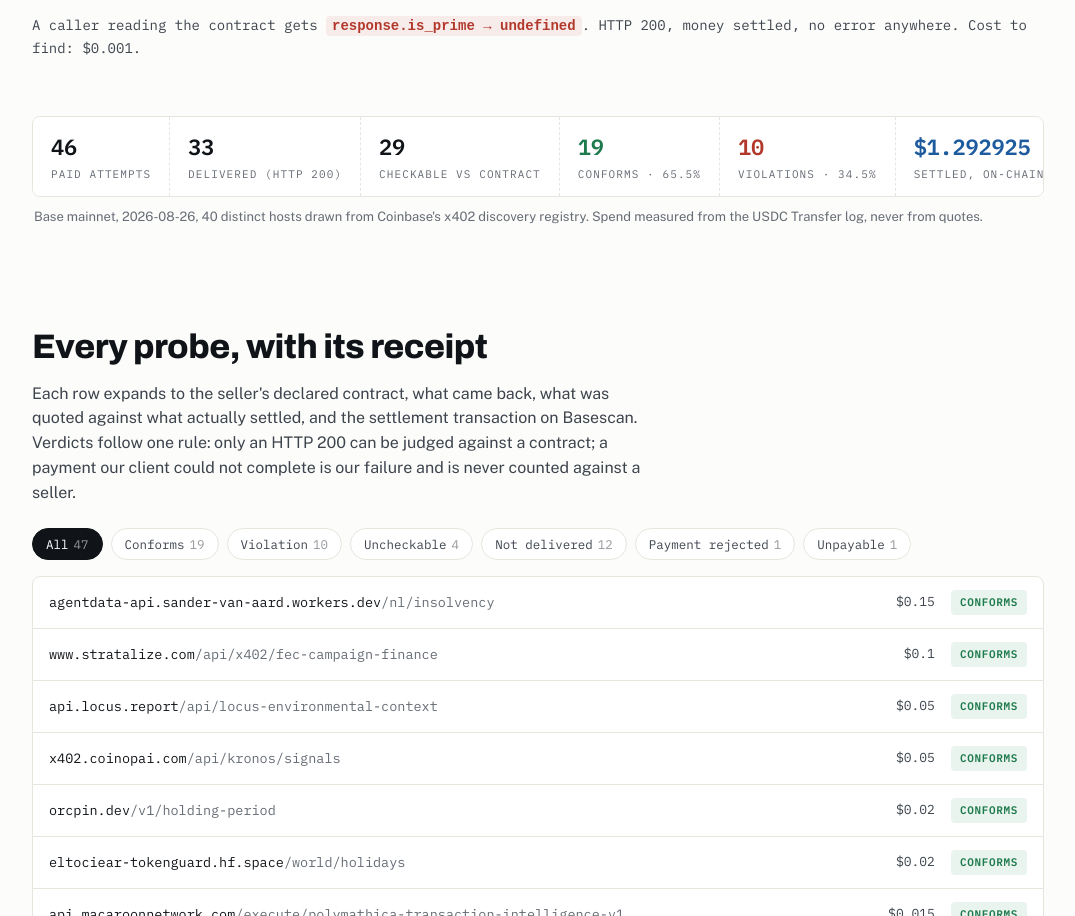
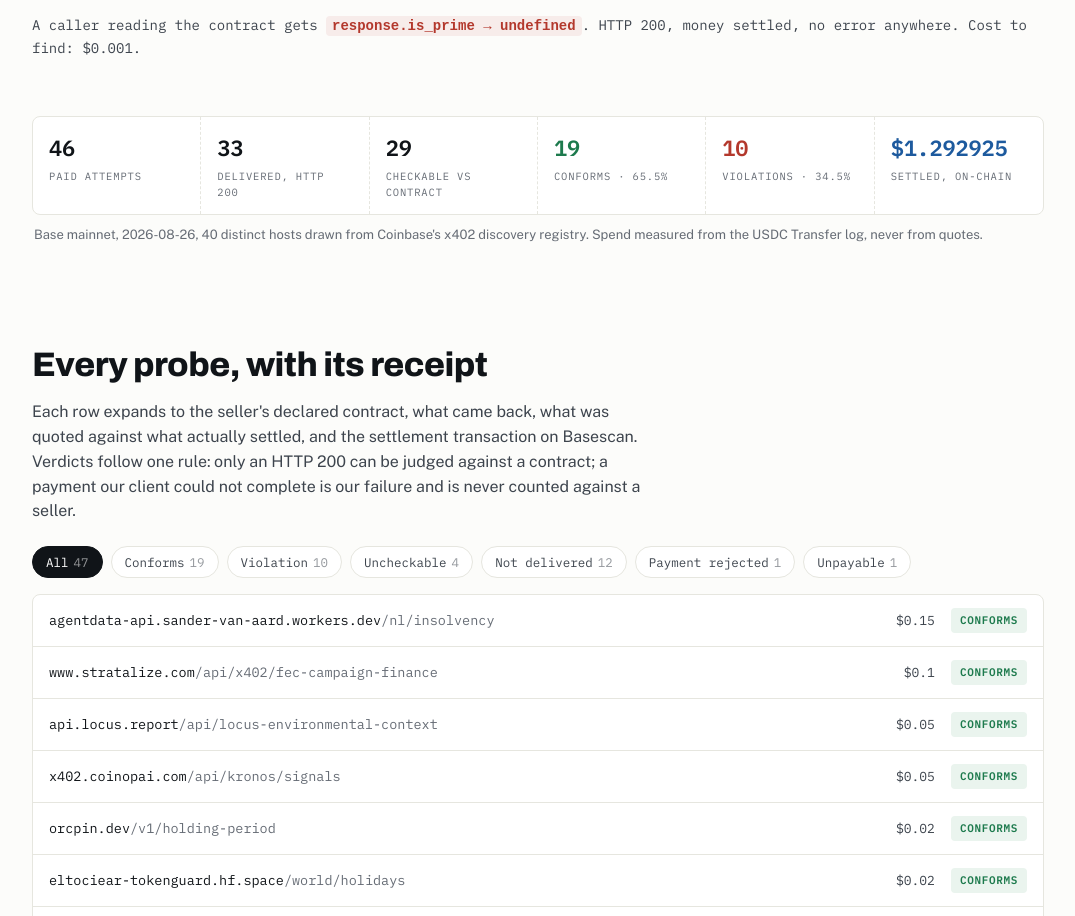
Before and after one commit to sneg55/delivered, a website: page site/index.html in a window 1280 px wide. Shown: the part 909-1825 px from the top of the page, without its empty margins (102-1177 px from the left). Drawn offline with nearby package versions, Linux system fonts and the light colour scheme.

Commit message:
Totals strip fits without horizontal scroll

```diff
--- a/site/index.html
+++ b/site/index.html
@@ -81,15 +81,13 @@ delivered before the goods.</span></pre>
   </div>
   <p class="punch">A caller reading the contract gets <code>response.is_prime → undefined</code>. HTTP 200, money settled, no error anywhere. Cost to find: $0.001.</p>
 
-  <div class="totals">
-    <table aria-label="Measurement totals"><tr>
-      <td><span class="n" id="t-attempts">46</span><span class="l">paid attempts</span></td>
-      <td><span class="n" id="t-delivered">33</span><span class="l">delivered (HTTP 200)</span></td>
-      <td><span class="n" id="t-checkable">29</span><span class="l">checkable vs contract</span></td>
-      <td><span class="n ok-n" id="t-conforms">19</span><span class="l">conforms · 65.5%</span></td>
-      <td><span class="n bad-n" id="t-violations">10</span><span class="l">violations · 34.5%</span></td>
-      <td><span class="n usdc-n">$1.292925</span><span class="l">settled, on-chain</span></td>
-    </tr></table>
+  <div class="totals" aria-label="Measurement totals">
+    <div class="cell"><span class="n">46</span><span class="l">paid attempts</span></div>
+    <div class="cell"><span class="n">33</span><span class="l">delivered, HTTP 200</span></div>
+    <div class="cell"><span class="n">29</span><span class="l">checkable vs contract</span></div>
+    <div class="cell"><span class="n ok-n">19</span><span class="l">conforms · 65.5%</span></div>
+    <div class="cell"><span class="n bad-n">10</span><span class="l">violations · 34.5%</span></div>
+    <div class="cell"><span class="n usdc-n">$1.292925</span><span class="l">settled, on-chain</span></div>
   </div>
   <p class="totals-cap">Base mainnet, 2026-08-26, 40 distinct hosts drawn from Coinbase's x402 discovery registry. Spend measured from the USDC Transfer log, never from quotes.</p>
 </section>
--- a/site/styles.css
+++ b/site/styles.css
@@ -52,12 +52,13 @@ nav.top-nav a:hover{color:var(--usdc-deep)}
 .punch{font-family:var(--mono);font-size:14px;margin:18px 0 0;color:var(--ink-soft)}
 .punch code{background:var(--bad-bg);color:var(--bad);padding:2px 6px;border-radius:4px;font-weight:600}
 
-.totals{margin:56px 0 0;border:1px solid var(--hair);border-radius:8px;background:var(--frame);overflow-x:auto}
-.totals table{border-collapse:collapse;width:100%;min-width:640px;font-family:var(--mono);font-size:13.5px}
-.totals td{padding:13px 18px;border-right:1px dashed var(--hair);white-space:nowrap}
-.totals td:last-child{border-right:0}
-.totals .n{display:block;font-size:22px;font-weight:600;letter-spacing:-.01em}
-.totals .l{display:block;font-size:11px;letter-spacing:.1em;text-transform:uppercase;color:var(--mute);margin-top:2px}
+.totals{margin:56px 0 0;border:1px solid var(--hair);border-radius:8px;background:var(--frame);display:grid;grid-template-columns:repeat(6,1fr);font-family:var(--mono)}
+.totals .cell{padding:14px 16px;border-right:1px dashed var(--hair)}
+.totals .cell:last-child{border-right:0}
+@media(max-width:940px){.totals{grid-template-columns:repeat(3,1fr)}.totals .cell:nth-child(3){border-right:0}.totals .cell:nth-child(-n+3){border-bottom:1px dashed var(--hair)}}
+@media(max-width:520px){.totals{grid-template-columns:repeat(2,1fr)}.totals .cell{border-right:0}.totals .cell:nth-child(odd){border-right:1px dashed var(--hair)}.totals .cell:nth-child(-n+4){border-bottom:1px dashed var(--hair)}}
+.totals .n{display:block;font-size:clamp(17px,1.9vw,22px);font-weight:600;letter-spacing:-.01em}
+.totals .l{display:block;font-size:10.5px;letter-spacing:.08em;text-transform:uppercase;color:var(--mute);margin-top:3px}
 .totals .ok-n{color:var(--ok)}.totals .bad-n{color:var(--bad)}.totals .usdc-n{color:var(--usdc-deep)}
 .totals-cap{font-size:13px;color:var(--mute);padding:10px 2px}
 
```
